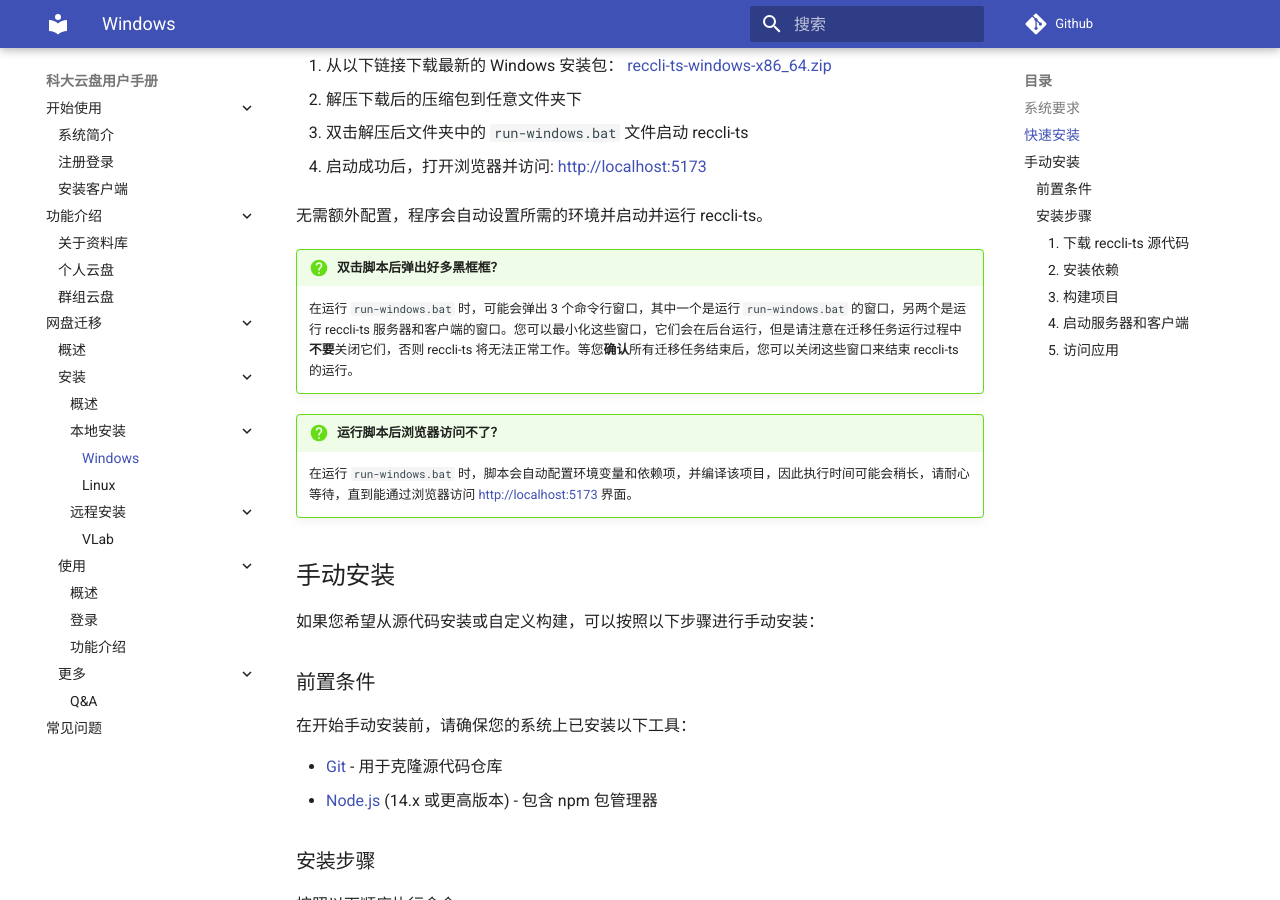
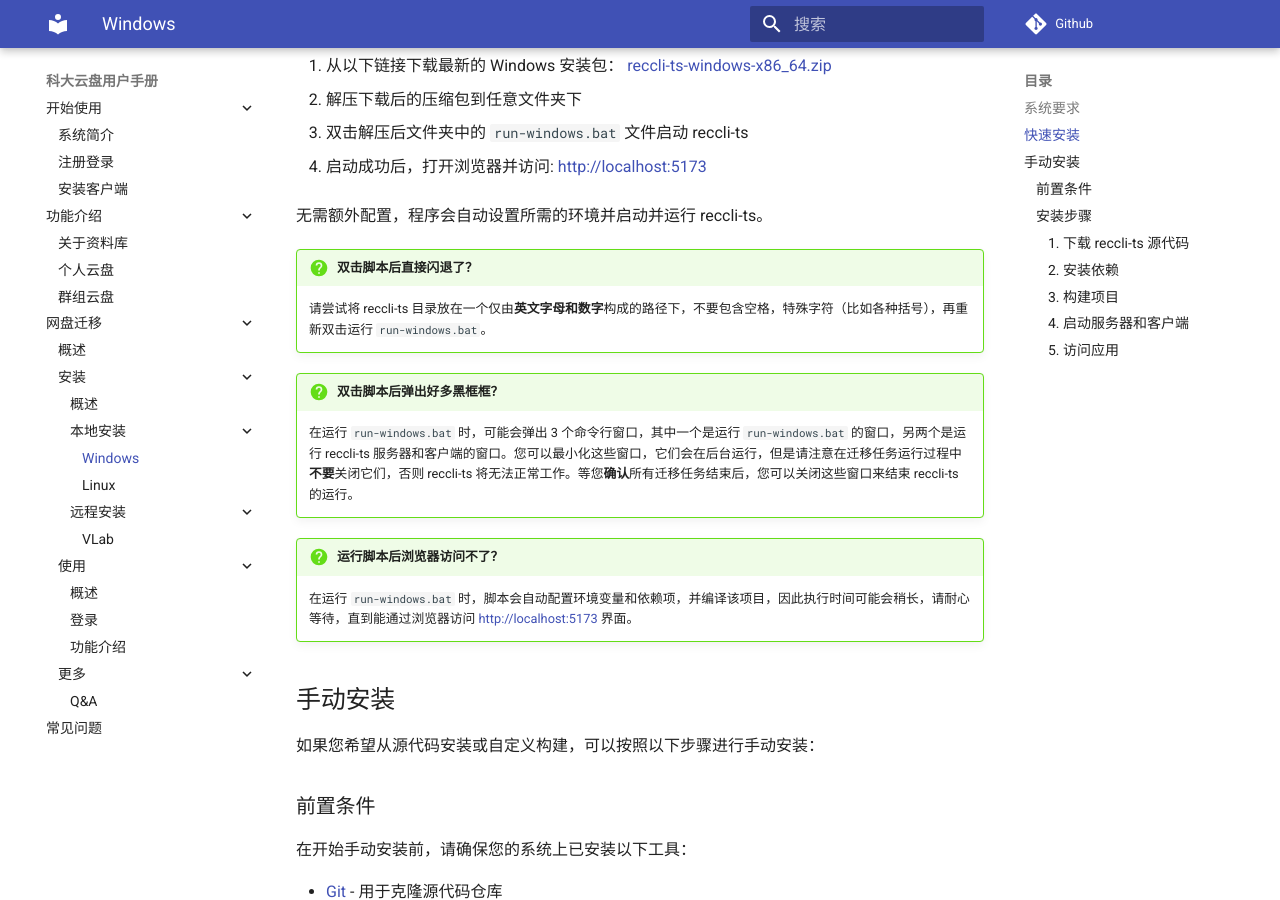
Before and after one commit to wf0229/pan_doc, an MkDocs documentation site: the page built from docs/transfer/installation/local/windows.md, in a window 1280 px wide and 900 px high, scrolled down 443 px. Built offline with MkDocs 1.6.1 and Material for MkDocs 9.7.7, drawn with Linux system fonts in a browser that asks for light colours; comment, search, counter and statistics services are not loaded.

Commit message:
docs: crash while runing script

```diff
--- a/docs/transfer/installation/local/windows.md
+++ b/docs/transfer/installation/local/windows.md
@@ -21,6 +21,10 @@
 4. 启动成功后，打开浏览器并访问: [http://localhost:5173](http://localhost:5173)
 
 无需额外配置，程序会自动设置所需的环境并启动并运行 reccli-ts。
+
+!!! question "双击脚本后直接闪退了？"
+
+      请尝试将 reccli-ts 目录放在一个仅由**英文字母和数字**构成的路径下，不要包含空格，特殊字符（比如各种括号），再重新双击运行 `run-windows.bat`。
 
 !!! question "双击脚本后弹出好多黑框框？"
 
```
